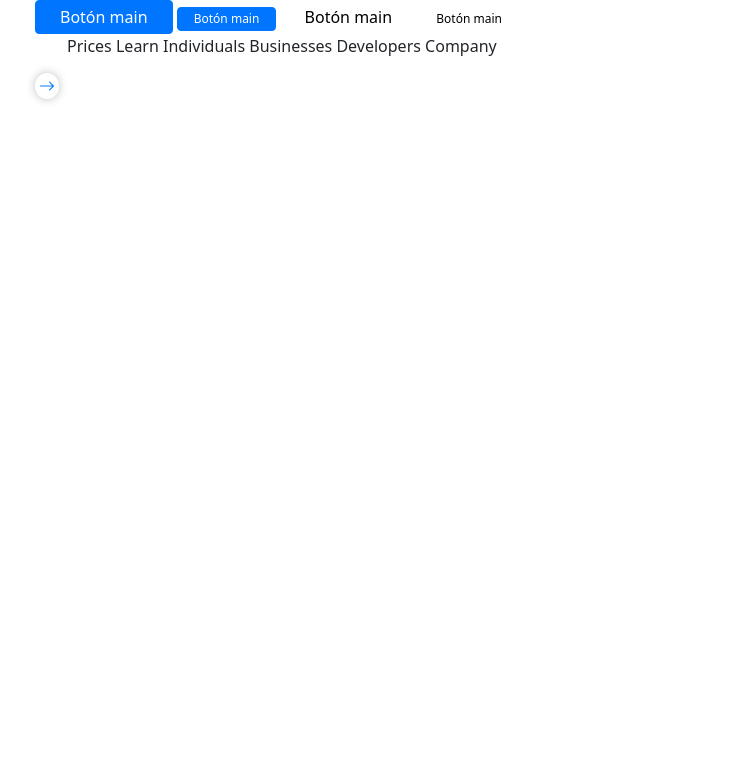
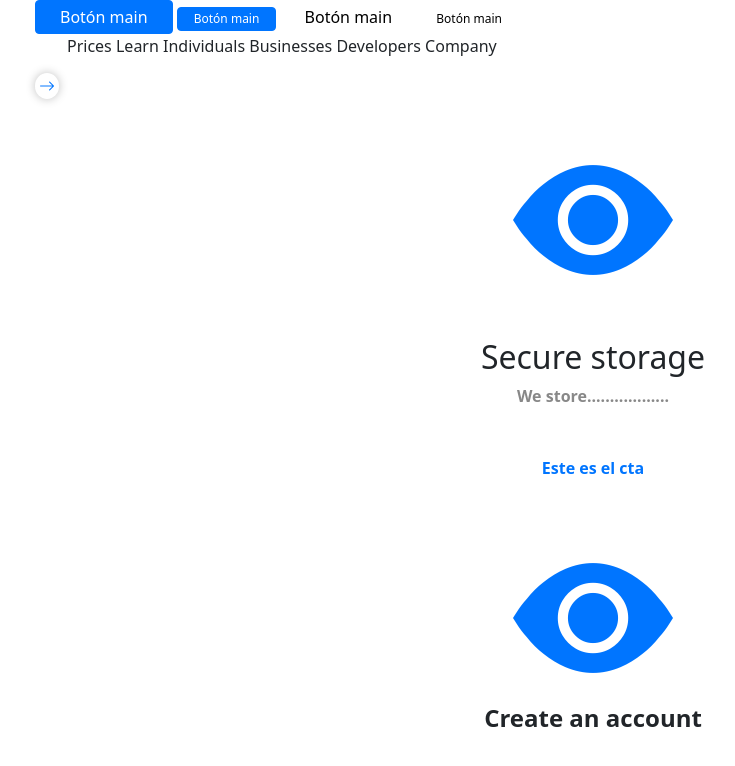
Before and after one commit to carlos0318/Open-Bootcamp, a plain HTML site: page HTMLyCSS/14-15-Proyecto/html/proyecto.html in a window 1280 px wide. Shown: the whole page, without its empty margins (47-782 px from the left). Drawn offline with nearby package versions, Linux system fonts and the light colour scheme.

Commit message:
Terminando de crear los componentes

```diff
--- a/HTMLyCSS/14-15-Proyecto/html/proyecto.html
+++ b/HTMLyCSS/14-15-Proyecto/html/proyecto.html
@@ -37,6 +37,18 @@
       <span class="icon-sm">
         <i class="bi bi-arrow-right"></i>
       </span>
+      <div class="feature">
+        <i class="bi bi-eye-fill icon"></i>
+        <div class="description">
+          <h2 class="title">Secure storage</h2>
+          <p class="text">We store..................</p>
+          <p class="cta">Este es el cta</p>
+        </div>
+      </div>
+      <div class="icon-desc">
+        <i class="bi bi-eye-fill icon"></i>
+        <h3 class="title">Create an account</h3>
+      </div>
     </div>
   </body>
   <!-- JavaScript Bundle with Popper -->
--- a/HTMLyCSS/14-15-Proyecto/sass/_components.scss
+++ b/HTMLyCSS/14-15-Proyecto/sass/_components.scss
@@ -52,7 +52,6 @@ $color-btn: #0075ff;
 }
 
 .icon-sm {
-
   i {
     font-size: 1rem;
     padding: 0.1rem 0.25rem;
@@ -61,3 +60,49 @@ $color-btn: #0075ff;
     box-shadow: 0 0 10px #00000040;
   }
 }
+
+.feature {
+  display: flex;
+  flex-direction: column;
+
+  .icon {
+    color: $color-btn;
+    font-size: 10rem;
+    text-align: center;
+  }
+  .description {
+    .title {
+      font-size: 2rem;
+      text-align: center;
+    }
+    .text {
+      color: #888;
+      font-weight: 600;
+      text-align: center;
+    }
+  }
+  .cta {
+    margin-top: 3rem;
+    color: $color-btn;
+    font-weight: 600;
+    text-align: center;
+  }
+}
+
+.icon-desc {
+  display: flex;
+  flex-direction: column;
+  align-items: center;
+  justify-content: center;
+  .icon {
+    color: $color-btn;
+    font-size: 10rem;
+    padding: 0;
+  }
+  .title {
+    margin-top: -2rem;
+    font-size: 1.5rem;
+    font-weight: 600;
+    text-align: center;
+  }
+}
```
Also changed, not shown: HTMLyCSS/14-15-Proyecto/css/style.css, 1 other file.
